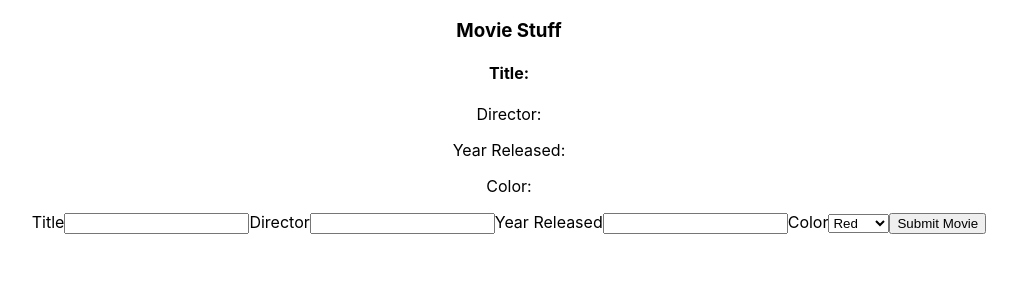
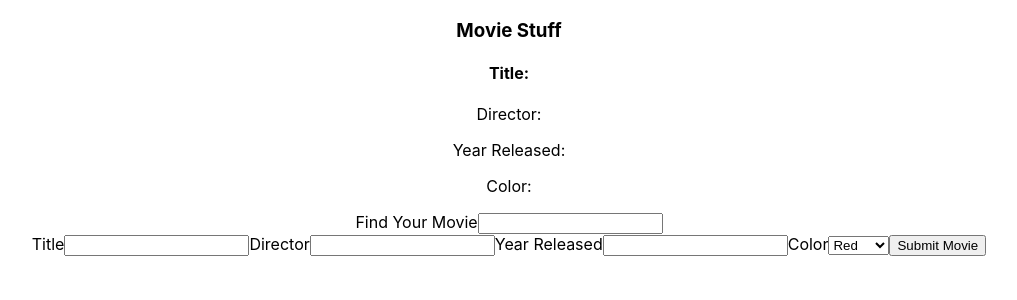
Before and after one commit to joshua360x/movie-maker, a React (Create React App) app: page / in a window 1280 px wide. Shown: the top 300 px of the page, without its empty margins (131-1148 px from the left). Built offline with nearby package versions, Linux system fonts and the light colour scheme.

Commit message:
created handle filter function

```diff
--- a/src/App.js
+++ b/src/App.js
@@ -13,6 +13,7 @@ function App() {
   const [movieTitle, setMovieTitle] = useState('');
   const [movieFormColor, setMovieFormColor] = useState('');
 
+  // manages state for objects and also holds movie objects for easier naming convention
   const state = {
     setMovieTitle,
     setMovieFormDirector,
@@ -25,7 +26,9 @@ function App() {
     year: movieFormYearReleased,
     color: movieFormColor,
   };
+  // ----------------------------------
 
+  // handle submit
   function submitHandler(e) {
     e.preventDefault();
 
@@ -37,7 +40,14 @@ function App() {
       color: movieFormColor,
     };
     setAllMovies([...allMovies, newMovie]);
+
+    setMovieTitle('');
+    setMovieFormDirector('');
+    setMovieFormYearReleased('');
+    setMovieFormColor('');
   }
+
+  // delete function and this takes in an id
   function deleteMovieHandler(id) {
     const indexOfMovie = allMovies.findIndex((movie) => movie.id === id);
 
@@ -46,15 +56,32 @@ function App() {
     setAllMovies([...allMovies]);
   }
 
+  // filter funtion to help navigate through movies
+  function handleFilter(query) {
+    const movieSearch = allMovies.filter((movie) => movie.title.includes(query));
+    if (query) {
+      setFilteredMovies(movieSearch);
+    } else {
+      setFilteredMovies(allMovies);
+    }
+  }
+
   return (
     <div className="App">
       <section>
         <h3>Movie Stuff</h3>
 
         <Movie {...movie} />
+        <label>
+          Find Your Movie
+          <input type="text" onChange={(e) => handleFilter(e.target.value)} />
+        </label>
       </section>
       <MovieForm {...state} submitHandler={submitHandler} movies={movie} />
-      <MovieList movies={allMovies} deleteMovieHandler={deleteMovieHandler} />
+      <MovieList
+        movies={filteredMovies.length > 0 ? filteredMovies : allMovies}
+        deleteMovieHandler={deleteMovieHandler}
+      />
     </div>
   );
 }
```
